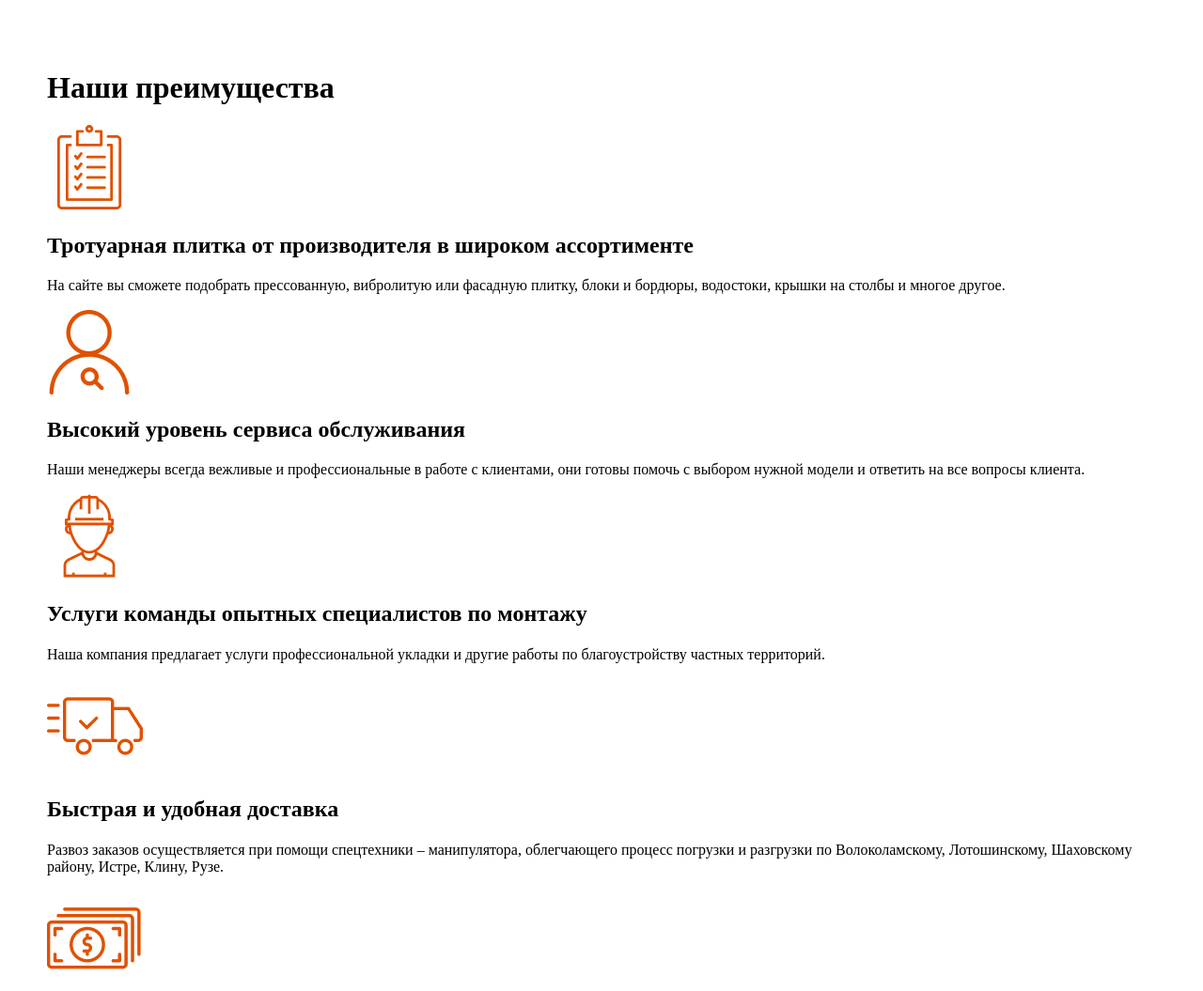
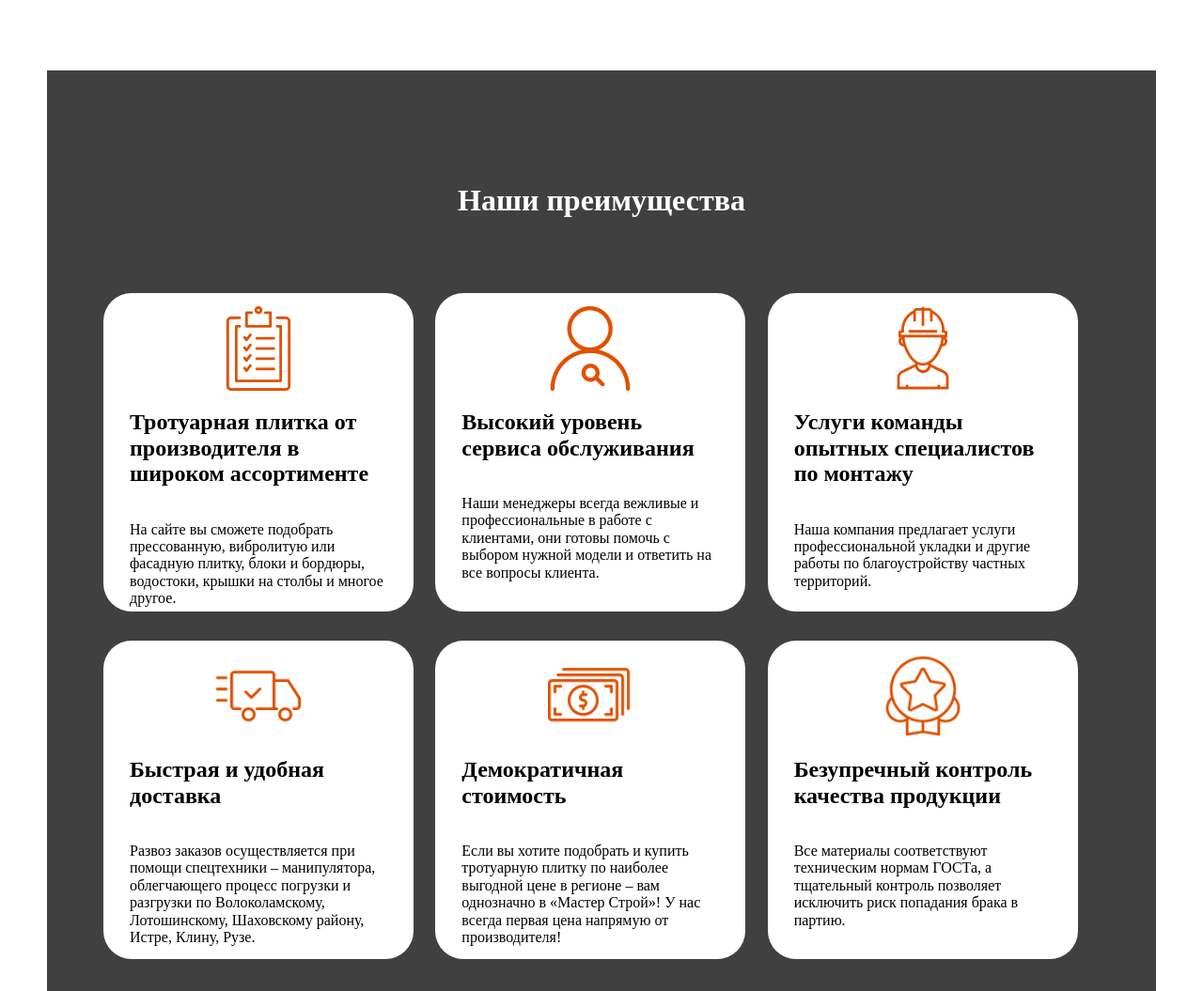
Before and after one commit to dianaveselkina/shop-paving-slabs, a plain HTML site: page index.html in a window 1280 px wide. Shown: the part 6060-7115 px from the top of the page at 94% size. Drawn offline with Linux system fonts and the light colour scheme.

Commit message:
style advantages

```diff
--- a/css/style.css
+++ b/css/style.css
@@ -343,3 +343,36 @@ a {
   margin: auto;
   justify-content: space-between;
 }
+.advantages {
+  height: 1059px;
+  background-color: #404040;
+}
+.advantages_text {
+  text-align: center;
+  padding-top: 120px;
+  margin-bottom: 80px;
+  color: #ffffff;
+}
+.advantages_description {
+  height: 740px;
+  width: 1060px;
+  display: grid;
+  margin: auto;
+  grid-template-columns: 1fr 1fr 1fr;
+  grid-template-rows: 1fr 1fr;
+}
+.advantages_block {
+  height: 271px;
+  width: 274px;
+  background-color: #ffffff;
+  border-radius: 30px;
+  display: flex;
+  flex-direction: column;
+  align-items: center;
+  justify-content: space-between;
+  padding: 14px 28px 54px 28px;
+}
+.advantages_img {
+  height: 90px;
+  width: 90px;
+}
--- a/index.html
+++ b/index.html
@@ -380,10 +380,14 @@
       </div>
     </section>
     <section class="advantages">
-      <h1>Наши преимущества</h1>
+      <h1 class="advantages_text">Наши преимущества</h1>
       <div class="advantages_description">
         <div class="advantages_block">
-          <img src="img/range_icon.png" alt="range_icon" />
+          <img
+            class="advantages_img"
+            src="img/range_icon.png"
+            alt="range_icon"
+          />
           <h2>Тротуарная плитка от производителя в широком ассортименте</h2>
           <p>
             На сайте вы сможете подобрать прессованную, вибролитую или фасадную
@@ -392,7 +396,11 @@
           </p>
         </div>
         <div class="advantages_block">
-          <img src="img/service_icon.png" alt="service_icon" />
+          <img
+            class="advantages_img"
+            src="img/service_icon.png"
+            alt="service_icon"
+          />
           <h2>Высокий уровень сервиса обслуживания</h2>
           <p>
             Наши менеджеры всегда вежливые и профессиональные в работе с
@@ -401,7 +409,11 @@
           </p>
         </div>
         <div class="advantages_block">
-          <img src="img/installation_icon.png" alt="installation_icon" />
+          <img
+            class="advantages_img"
+            src="img/installation_icon.png"
+            alt="installation_icon"
+          />
           <h2>Услуги команды опытных специалистов по монтажу</h2>
           <p>
             Наша компания предлагает услуги профессиональной укладки и другие
@@ -409,7 +421,11 @@
           </p>
         </div>
         <div class="advantages_block">
-          <img src="img/delivery1_icon.png" alt="delivery_icon" />
+          <img
+            class="advantages_img"
+            src="img/delivery1_icon.png"
+            alt="delivery_icon"
+          />
           <h2>Быстрая и удобная доставка</h2>
           <p>
             Развоз заказов осуществляется при помощи спецтехники – манипулятора,
@@ -418,7 +434,11 @@
           </p>
         </div>
         <div class="advantages_block">
-          <img src="img/price_icon.png" alt="price_icon" />
+          <img
+            class="advantages_img"
+            src="img/price_icon.png"
+            alt="price_icon"
+          />
           <h2>Демократичная стоимость</h2>
           <p>
             Если вы хотите подобрать и купить тротуарную плитку по наиболее
@@ -427,7 +447,11 @@
           </p>
         </div>
         <div class="advantages_block">
-          <img src="img/quality_icon.png" alt="quality_icon" />
+          <img
+            class="advantages_img"
+            src="img/quality_icon.png"
+            alt="quality_icon"
+          />
           <h2>Безупречный контроль качества продукции</h2>
           <p>
             Все материалы соответствуют техническим нормам ГОСТа, а тщательный
```
